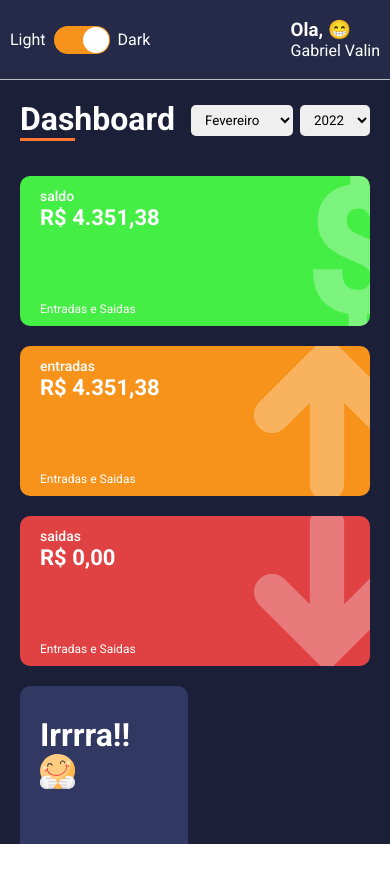
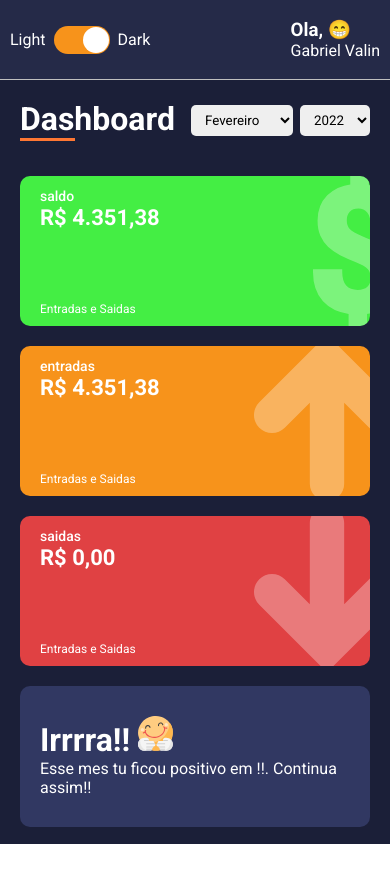
Before and after one commit to Gabriel-Valin/react-dashboard-base, a React (Vite) app: page /dashboard in a window 390 px wide. Shown: the top 882 px of the page. Built offline with nearby package versions, Linux system fonts and the light colour scheme; sample sign-in values are in the browser's storage.

Commit message:
feat: responsivity messageBox

```diff
--- a/src/components/MessageBox/styles.ts
+++ b/src/components/MessageBox/styles.ts
@@ -24,4 +24,9 @@ export const Container = styled.div`
     > header p {
         font-size: 18px;
     }
+
+    @media(max-width: 770px) {
+        width: 100%;
+        height: auto;
+    }
 `;
```
